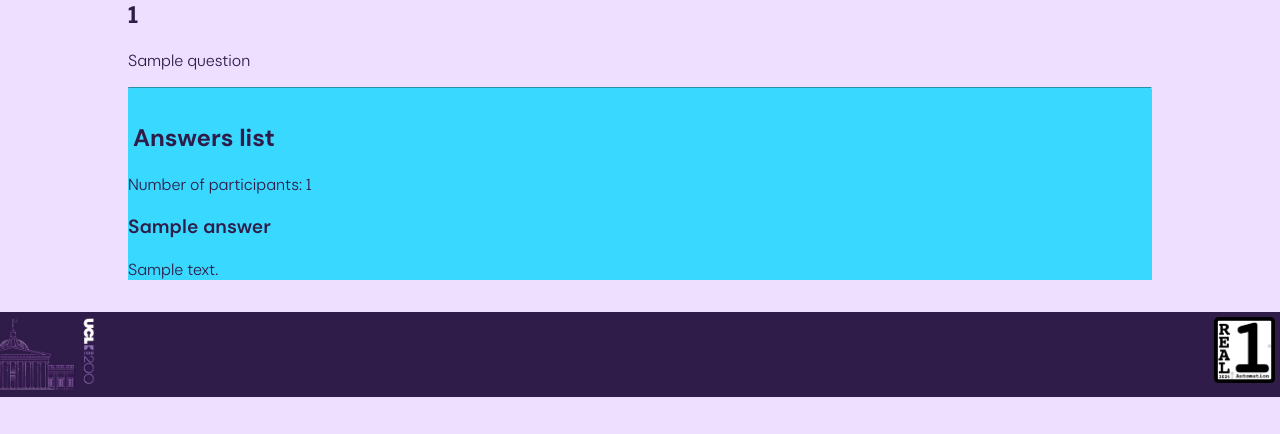
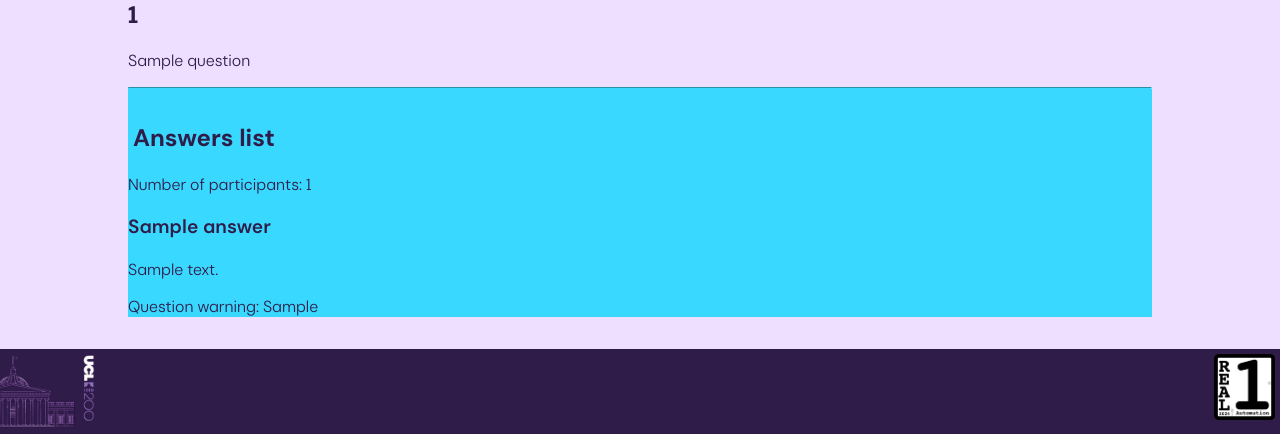
Before and after one commit to stillprocrastinating/UDP5WA4CF-UN03_back_end_development, a Django app: template answer/templates/answer/test_answer_detail.html in a window 1280 px wide. Shown: the part 452-886 px from the top of the page. Before the commit the page ends 849 px from the top, so only its background shows below. Run offline with Django 5.2, Linux system fonts and the light colour scheme; tables that the repository leaves empty hold one stand-in row (values such as "Sample post"); the template is opened without the code that fills it: values that come from a table or form of the project are taken from there, most other values are stand-ins (such as "Sample title", 1, 10 or a date in 2020).

Commit message:
.answers-list-warning

```diff
--- a/answer/templates/answer/test_answer_detail.html
+++ b/answer/templates/answer/test_answer_detail.html
@@ -17,6 +17,7 @@
         {% for answer in answers %}
             <p class="answers-list-question strong">{{ answer.question }}</p>
             <p class="answers-list-answer">{{ answer.participant_answer }}</p>
+            <p class="answers-list-warning">Question warning: {{ answer.teaching_warning }}</p>
             {% empty %}
                 <p>No answers recorded for this test.</p>
         {% endfor %}
```
